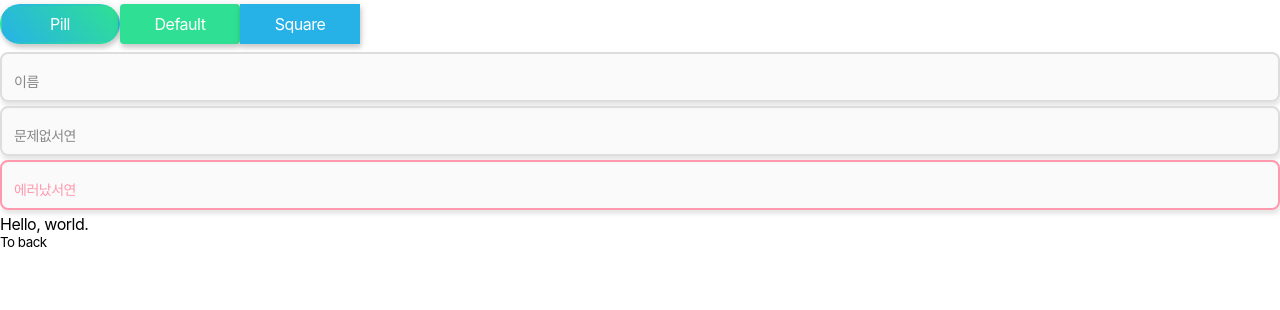
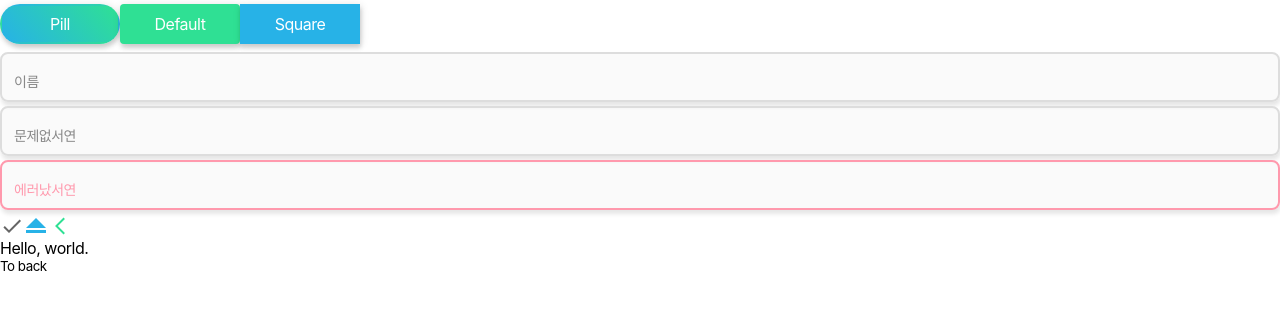
Before and after one commit to 365kim/react-boilerplate-without-cra, a React app: page / in a window 1280 px wide. Shown: the top 310 px of the page. Built offline with nearby package versions, Linux system fonts and the light colour scheme; a web font is replaced by a local one.

Commit message:
feat: Icon 컴포넌트 구현

```diff
--- a/src/App.tsx
+++ b/src/App.tsx
@@ -2,7 +2,7 @@ import { lazy, Suspense } from 'react';
 import { BrowserRouter as Router, Link, Route, Routes } from 'react-router-dom';
 
 import { HomePage } from 'pages';
-import { Button, Input } from 'styled-system';
+import { Button, Icon, Input } from 'styled-system';
 
 const AboutPage = lazy(() => import(/* webpackChunkName: "AboutPage" */ './pages/AboutPage'));
 
@@ -23,6 +23,9 @@ const App = (): JSX.Element => {
           <Input label="이름" />
           <Input label="문제없서연" isSuccess />
           <Input label="에러났서연" isError />
+          <Icon type="check"></Icon>
+          <Icon type="arrowUp" color="secondary"></Icon>
+          <Icon type="arrowLeftSimple" color="primary"></Icon>
         </div>
 
         <Routes>
--- a/src/styledSystem/atoms/Button/index.tsx
+++ b/src/styledSystem/atoms/Button/index.tsx
@@ -21,7 +21,7 @@ const Button = ({
   return (
     <button
       css={[
-        css.button,
+        css.common,
         css.color[color],
         css.size[size],
         css.shape[shape],
--- a/src/styledSystem/atoms/Button/style.ts
+++ b/src/styledSystem/atoms/Button/style.ts
@@ -1,8 +1,8 @@
 import { css } from '@emotion/react';
 
-import COLOR from '../../@styles/color';
+import COLOR from '@styles/color';
 
-export const button = css`
+export const common = css`
   position: relative;
   margin: 4px 0;
   box-shadow: rgb(0 0 0 / 14%) 1px 4px 4px, rgb(0 0 0 / 12%) 1px 1px 8px;
--- /dev/null
+++ b/src/styledSystem/atoms/Icon/index.tsx
@@ -0,0 +1,36 @@
+import { SVGAttributes } from 'react';
+
+import * as css from './style';
+import * as path from './path';
+
+interface Props extends SVGAttributes<SVGSVGElement> {
+  readonly type: 'arrowUp' | 'arrowLeftSimple' | 'check';
+  readonly size?: number;
+  readonly color?: 'default' | 'primary' | 'secondary' | 'white';
+  readonly hasHoverColor?: boolean;
+  readonly hasActiveColor?: boolean;
+}
+
+const Icon = ({
+  type,
+  size = 24,
+  color = 'default',
+  hasHoverColor = false,
+  hasActiveColor = false,
+  ...rest
+}: Props): JSX.Element => {
+  return (
+    <svg
+      xmlns="http://www.w3.org/2000/svg"
+      width={size}
+      viewBox="0 0 24 24"
+      fill="none"
+      css={[css.color[color], hasHoverColor && css.hoverColor[color], hasActiveColor && css.activeColor[color]]}
+      {...rest}
+    >
+      {path[type]}
+    </svg>
+  );
+};
+
+export default Icon;
--- /dev/null
+++ b/src/styledSystem/atoms/Icon/path.tsx
@@ -0,0 +1,14 @@
+export const arrowUp = (
+  <>
+    <path d="M2 16H22V19H2V16Z" />
+    <path d="M12 4L2 14H22L12 4Z" />
+  </>
+);
+
+export const arrowLeftSimple = (
+  <path d="M15.5348 3.51514L7.0498 12.0001L15.5348 20.4851L16.9498 19.0711L9.8778 12.0001L16.9498 4.92914L15.5348 3.51514Z" />
+);
+
+export const check = (
+  <path d="M9.00039 16.2001L4.80039 12.0001L3.40039 13.4001L9.00039 19.0001L21.0004 7.0001L19.6004 5.6001L9.00039 16.2001Z" />
+);
--- /dev/null
+++ b/src/styledSystem/atoms/Icon/style.ts
@@ -0,0 +1,72 @@
+import { css } from '@emotion/react';
+
+import COLOR from '@styles/color';
+
+export const color = {
+  default: css`
+    & > path {
+      fill: rgb(102, 102, 102);
+    }
+  `,
+  primary: css`
+    & > path {
+      fill: ${COLOR.PRIMARY};
+    }
+  `,
+  secondary: css`
+    & > path {
+      fill: ${COLOR.SECONDARY};
+    }
+  `,
+  white: css`
+    & > path {
+      fill: rgb(255, 255, 255);
+    }
+  `,
+};
+
+export const hoverColor = {
+  default: css`
+    & > path {
+      fill: rgb(102, 102, 102);
+    }
+  `,
+  primary: css`
+    & > path {
+      fill: ${COLOR.PRIMARY_DARK};
+    }
+  `,
+  secondary: css`
+    & > path {
+      fill: ${COLOR.SECONDARY_LIGHT};
+    }
+  `,
+  white: css`
+    & > path {
+      fill: rgb(238, 238, 238);
+    }
+  `,
+};
+
+export const activeColor = {
+  default: css`
+    & > path {
+      fill: rgb(34, 34, 34);
+    }
+  `,
+  primary: css`
+    & > path {
+      fill: ${COLOR.PRIMARY_DARK};
+    }
+  `,
+  secondary: css`
+    & > path {
+      fill: ${COLOR.SECONDARY_LIGHT};
+    }
+  `,
+  white: css`
+    & > path {
+      fill: rgb(170, 170, 170);
+    }
+  `,
+};
--- a/src/styledSystem/index.ts
+++ b/src/styledSystem/index.ts
@@ -1,5 +1,6 @@
 export { default as Button } from './atoms/Button';
 export { default as Input } from './atoms/Input';
+export { default as Icon } from './atoms/Icon';
 
 export { default as COLOR } from './@styles/color';
 export { default as GLOBAL_STYLE } from './@styles/global';
--- a/tsconfig.json
+++ b/tsconfig.json
@@ -37,6 +37,7 @@
       "molecules/*": ["./src/styledSystem/molecules/*"],
       "templates": ["./src/styledSystem/templates"],
       "templates/*": ["./src/styledSystem/templates/*"],
+      "@styles/*": ["./src/styledSystem/@styles/*"],
       "utils/*": ["./src/utils/*"],
       "hooks/*": ["./src/hooks/*"],
       "constants/*": ["./src/constants/*"],
--- a/webpack.config.js
+++ b/webpack.config.js
@@ -17,6 +17,7 @@ const getConfig = ({ isDev, isAnalyzeMode }) => ({
       atoms: path.resolve(__dirname, 'src/styledSystem/atoms/'),
       molecules: path.resolve(__dirname, 'src/styledSystem/molecules/'),
       templates: path.resolve(__dirname, 'src/styledSystem/templates/'),
+      '@styles': path.resolve(__dirname, 'src/styledSystem/@styles/'),
       utils: path.resolve(__dirname, 'src/utils/'),
       hooks: path.resolve(__dirname, 'src/hooks/'),
       constants: path.resolve(__dirname, 'src/constants/'),
```
